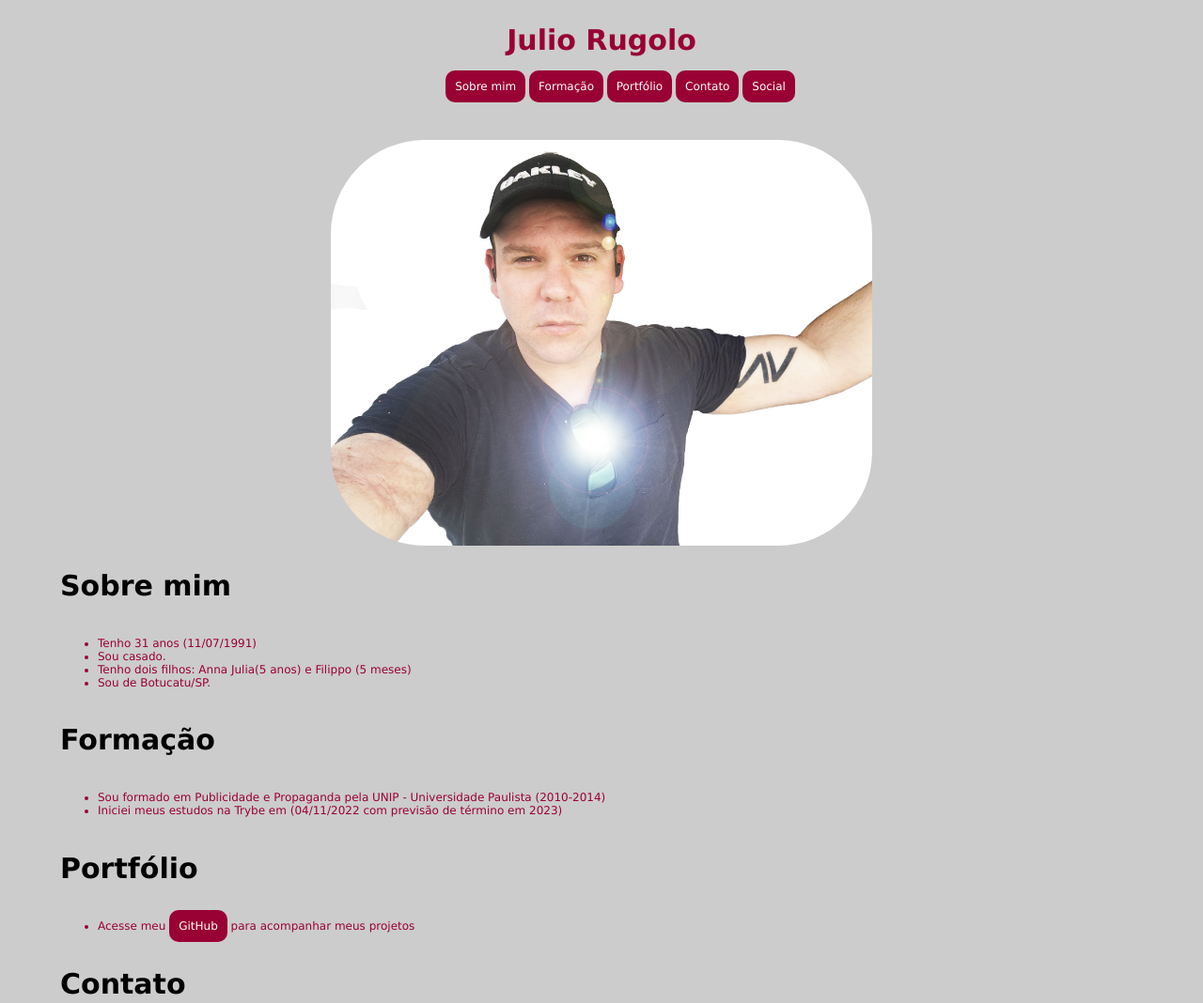
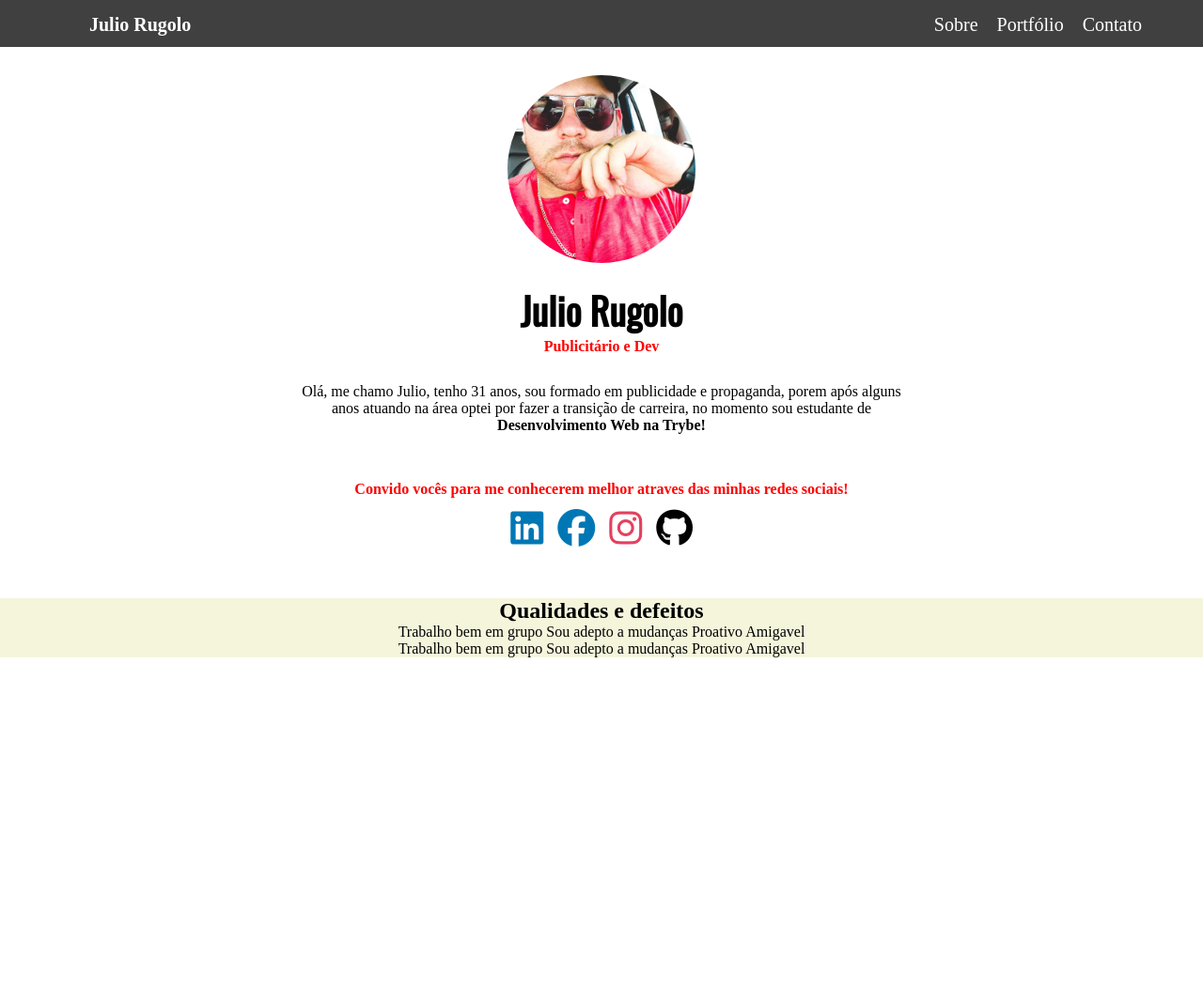
Before and after one commit to JulioRugolo/juliorugolo.github.io, a plain HTML site: page index.html in a window 1280 px wide. Shown: the top 1068 px of the page at 94% size. After the commit the page ends 800 px from the top, so only its background shows below. Drawn offline with nearby package versions, Linux system fonts and the light colour scheme.

Commit message:
Feat: navbar & 1a section

```diff
--- a/CSS/style.css
+++ b/CSS/style.css
@@ -1,104 +1,127 @@
-body{
-    width: 90%;
-    font-size: 30px;
-    margin-left: auto;
-    margin-right: auto;
-    background-color: #CCC;
-}
-#titulo-portfolio{
-    width: 100%;
-    text-align: center;
-    font-size: 30px;
-    margin-left: auto;
-    margin-right: auto;
-    color: #903;
+@import url('https://fonts.googleapis.com/css2?family=Oswald&display=swap');
+
+*{
+    margin: 0;
+    padding: 0;
 }
 
-/* CSS MENU */
-
-.menu-align{
+.header{
+    display: flex;
+    position: fixed;
+    top: 0;
     width: 100%;
-    margin-left: auto;
-    margin-right: auto;
-    text-align: center;
+    height: 20px;
+    background-color: rgb(64, 64, 64);
+    justify-content: space-between;
+    padding: 15px;
 }
 
-*{
-    font-family: Verdana, Geneva, Tahoma, sans-serif;
-    font-size: 12px;
+.header-name{
+    display: flex;
+    color: white;
+    margin-left: 80px;
+    font-size: 20px;
+    font-weight: bolder;
 }
 
-menu {
-    margin: auto;
-    padding:auto;
+.nav ul{
+    display: flex;
+    margin-right: 80px;
+    list-style: none;
+    gap: 20px;
+    font-size: 20px;
+    color: white;
 }
 
-#botao {
-    list-style: none;
-    margin: auto;
-    display: inline;
-
+.nav-btn{
+    text-decoration: none;
+    color: white;
 }
 
-li a {
-    padding: 10px 10px;
-    margin:auto;
-    border: 0px solid #f00;
-    background: #903;
-    text-decoration: none;
-    color:#FFF;
-    /* cantos arredondados */
-    -webkit-border-radius:5px;
-    -moz-border-radius:5px;
-    border-radius:10px;
-}
-li a:hover {
-    background: #CCC;
-    color: #000;
-    border-color: #000;
-}
-/* CSS MENU END */
-
-#me{
-    width: 50%;
-    height: 50%;
-    display: flex;
-    flex-flow: row wrap;
-    text-align: center;
-    font-size: 30px;
-    margin-left: auto;
-    margin-right: auto;
-    margin-top: 50px;
-    color: #903;
-    border: #903;
-    border-radius: 100px;
+.nav-btn:hover{
+    color: rgb(248, 55, 55);
 }
 
-/* INFO CSS */
-.info{
+#about{
     display: flex;
-    flex-flow: row wrap;
-    color: #903;
-    background-color: #CCC;
-}
-.info-titulo{
-    font-size: 30px;
-    margin-left: auto;
-}
-.social{
-    font-size: 30px;
-    margin-left: auto;
+    flex-direction: column;
     text-align: center;
+    margin: 0 auto;
+    width: 50%;
 }
 
-.network{
-    font-size: 30px;
-    margin-left: auto;
-    text-align: center;
+.julio-img{
+    width: 200px;
+    border-radius: 50%;
+    margin: 0 auto;
+    margin-top: 80px;
+    margin-bottom: 20px;
 }
 
-h2{
-    font-weight: bold;
+.about-title{
+    font-family: 'Oswald', sans-serif;
+    font-size: 40px;
 }
 
-/* END INFO CSS */
+.about-subtitle{
+    font-weight: 800;
+    color: red;
+    margin-bottom: 30px;
+}
+
+.invite{
+    margin-top: 50px;
+    margin-bottom: 10px;
+    font-weight: bolder;
+    color: red;
+}
+
+.social{
+    display: flex;
+    gap: 15px;
+    justify-content: center;
+}
+
+.link{
+    font-size: 40px;
+    text-decoration: none;
+}
+
+.linkedin{
+    color: #0077b5
+}
+
+.linkedin:hover{
+    color: #004a72;
+}
+
+.facebook{
+    color: #0077b5
+}
+
+.facebook:hover{
+    color: #004a72;
+}
+
+.instagram{
+    color: #e4405f
+}
+
+.instagram:hover{
+    color: #992a3e;
+}
+
+.github{
+    color: black
+}
+
+.github:hover{
+    color: rgb(144, 142, 142);
+}
+
+.traits{
+    margin-top: 50px;
+    justify-content: center;
+    text-align: center;
+    background-color: beige;
+}
--- a/index.html
+++ b/index.html
@@ -1,63 +1,76 @@
 <!DOCTYPE html>
-<html lang="pt-br">
-  <head>
-    <meta charset="UTF-8">
-    <title>Julio Rugolo</title>
-    <link rel="stylesheet" type="text/css" href="CSS/style.css" />
-  </head>
-  <body>
-    <div class="menu-align"><h2 id="titulo-portfolio">Julio Rugolo</h2></div>
-    <div class="menu-align">
-      <ul id="menu">
-        <li id="botao"><a href="#about">Sobre mim</a></li>
-        <li id="botao"><a href="#school">Formação</a></li>
-        <li id="botao"><a href="#portfolio">Portfólio</a></li>
-        <li id="botao"><a href="#contato">Contato</a></li>
-        <li id="botao"><a href="#social">Social</a></li>
-      </ul>
+<html lang="en">
+
+<head>
+  <meta charset="UTF-8">
+  <meta http-equiv="X-UA-Compatible" content="IE=edge">
+  <meta name="viewport" content="width=device-width, initial-scale=1.0">
+  <title>Portfólio Julio Rugolo</title>
+  <link rel="stylesheet" href="./CSS/style.css">
+  <script src="https://kit.fontawesome.com/21261f0dc4.js" crossorigin="anonymous"></script>
+</head>
+
+<body>
+  <!-- Header -->
+  <header class="header">
+    <div>
+      <a class="header-name">Julio Rugolo</a>
     </div>
 
-    <div class="menu-align"><img id="me" src="img/me.jpeg" height="400px"></div>
+    <nav class="nav">
+      <ul class="">
+        <li><a class="nav-btn" href="#">Sobre</a></li>
+        <li><a class="nav-btn" href="#">Portfólio</a></li>
+        <li><a class="nav-btn" href="#">Contato</a></li>
+      </ul>
+    </nav>
+  </header>
 
-    <section>
-      <h2 id="about" class="info-titulo">Sobre mim</h2>
-      <div class="info">
+  <!-- Sobre -->
+  <section id="about">
+    <img class="julio-img" src="./img/julio-img.jpeg" alt="Julio Rugolo">
+    <h1 class="about-title">Julio Rugolo</h1>
+    <h4 class="about-subtitle">Publicitário e Dev</h4>
+    <p>Olá, me chamo Julio, tenho 31 anos, sou formado em publicidade e propaganda, porem após alguns anos atuando na
+      área optei por fazer a transição de carreira, no momento sou estudante de <strong>Desenvolvimento Web na
+        Trybe!</strong></p>
+    <p class="invite">Convido vocês para me conhecerem melhor atraves das minhas redes sociais!</p>
+    <div class="social">
+      <a class="link linkedin" href="https://www.linkedin.com/in/juliorugolo" target="_blank"><i
+          class="fa-brands fa-linkedin"></i></a>
+      <a class="link facebook" href="https://www.facebook.com/juliorugolo" target="_blank"><i
+          class="fa-brands fa-facebook"></i></a>
+      <a class="link instagram" href="https://www.instagram.com/juliorugolo/" target="_blank"><i
+          class="fa-brands fa-instagram"></i></a>
+      <a class="link github" href="https://github.com/juliorugolo" target="_blank"><i
+          class="fa-brands fa-github"></i></a>
+    </div>
+  </section>
+
+  <section class="traits">
+    <div>
+      <h1>Qualidades e defeitos</h1>
+      <div class="qualities">
         <ul>
-          <li>Tenho 31 anos (11/07/1991)</li>
-          <li>Sou casado.</li>
-          <li>Tenho dois filhos: Anna Julia(5 anos) e Filippo (5 meses)</li>
-          <li>Sou de Botucatu/SP.</li>
+          <ui>Trabalho bem em grupo</ui>
+          <ui>Sou adepto a mudanças</ui>
+          <ui>Proativo</ui>
+          <ui>Amigavel</ui>
         </ul>
       </div>
-      <h2 id="school" class="info-titulo">Formação</h2>
-      <div class="info">
+
+      <div class="flaws">
         <ul>
-          <li>Sou formado em Publicidade e Propaganda pela UNIP - Universidade Paulista (2010-2014)</li>
-          <li>Iniciei meus estudos na Trybe em (04/11/2022 com previsão de término em 2023)</li>
-        </ul>
-      </div><h2 id="portfolio" class="info-titulo">Portfólio</h2>
-      <div class="info">
-        <ul>
-          <li>Acesse meu <a href="https://github.com/JulioRugolo" target="_blank">GitHub</a> para acompanhar meus projetos</li>
-        </ul>
-      </div><h2 id="contato" class="info-titulo">Contato</h2>
-      <div class="info">
-        <ul>
-          <li>e-mail: juliorugolo@gmail.com</li>
-          <li>+55 (14) 99164-7966</li>
+          <ui>Trabalho bem em grupo</ui>
+          <ui>Sou adepto a mudanças</ui>
+          <ui>Proativo</ui>
+          <ui>Amigavel</ui>
         </ul>
       </div>
-    </div><h2 id="contato" class="social">Social Networks</h2>
-    <div id="social" class="network">
-      <a id="network" href="https://www.linkedin.com/in/juliorugolo/" target="_blank"><img src="https://img.shields.io/badge/LinkedIn-0077B5?style=for-the-badge&logo=linkedin&logoColor=white"></a>
-      <a id="network" href="https://www.instagram.com/juliorugolo/" target="_blank"><img src="https://img.shields.io/badge/Instagram-E4405F?style=for-the-badge&logo=instagram&logoColor=white"></a>
-      <a id="network" href="https://www.youtube.com/@juliorugolo" target="_blank"><img src="https://img.shields.io/badge/YouTube-FF0000?style=for-the-badge&logo=youtube&logoColor=white"></a>
-      <a id="network" href="https://www.facebook.com/juliorugolo" target="_blank"><img src="https://img.shields.io/badge/Facebook-1877F2?style=for-the-badge&logo=facebook&logoColor=white"></a>
     </div>
-    <div> Top</div </div>
 
+  </section>
 
-    </section>
+</body>
 
-  </body>
 </html>
```
Also changed, not shown: img/julio-img.jpeg (added).
